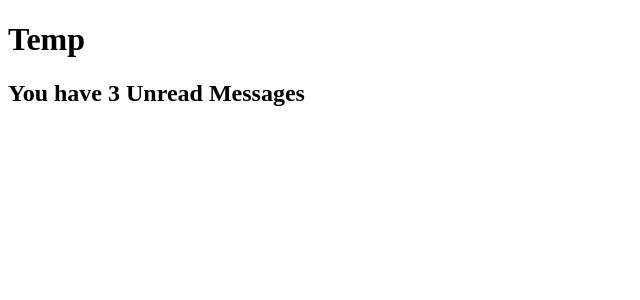
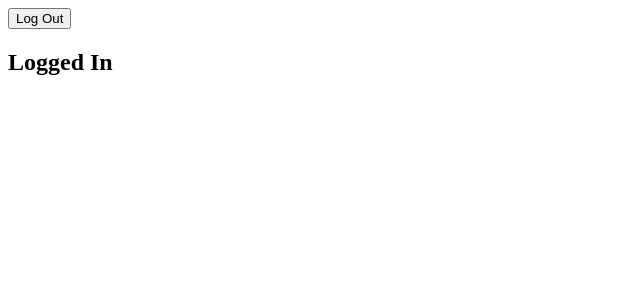
Before and after one commit to vishwas-c/React-practice, a React (Create React App) app: page / in a window 1280 px wide. Shown: the top 300 px of the page, without its empty margins (0-640 px from the left). Built offline with nearby package versions, Linux system fonts and the light colour scheme.

Commit message:
Condition Rendering practice

```diff
--- /dev/null
+++ b/src/components/ConditionPractice.js
@@ -0,0 +1,30 @@
+import React,{Component} from 'react'
+
+class ConditionPractice extends Component {
+  constructor() {
+    super()
+
+    this.state = {
+       loggedin: true
+    }
+    this.toggleLogin = this.toggleLogin.bind(this)
+  }
+  toggleLogin() {
+    this.setState(prevState => {
+      return {
+        loggedin : !prevState.loggedin
+      }
+    })
+  }
+  render() {
+    return (
+      <div>
+        <button onClick={this.toggleLogin}>{this.state.loggedin ? "Log Out" : "Log In"}</button>
+        <h2>{this.state.loggedin ? "Logged In" : "LogOut"}</h2>
+      </div>
+    )
+  }
+
+}
+
+export default ConditionPractice
--- a/src/index.js
+++ b/src/index.js
@@ -2,7 +2,10 @@ import React from 'react';
 import ReactDOM from 'react-dom';
 import App from './components/App'
 import ConditionalApp from './components/ConditionalApp'
+import ConditionPractice from './components/ConditionPractice'
 
 // ReactDOM.render(<App/>, document.getElementById('root'));
 
-ReactDOM.render(<ConditionalApp />, document.getElementById('root'));
+//ReactDOM.render(<ConditionalApp />, document.getElementById('root'));
+
+ReactDOM.render(<ConditionPractice />, document.getElementById('root'));
```
